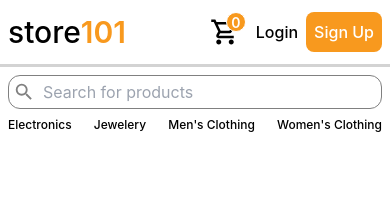
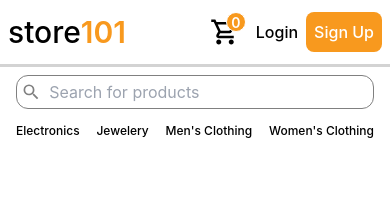
Before and after one commit to akinyiliz/Store101, a React (Vite) app in the folder frontend/: page / in a window 390 px wide. Shown: the top 199 px of the page. Built offline with nearby package versions, Linux system fonts and the light colour scheme.

Commit message:
refactor: Replace Link with NavLink

```diff
--- a/frontend/src/components/Searchbar.tsx
+++ b/frontend/src/components/Searchbar.tsx
@@ -1,6 +1,5 @@
 import { MdSearch } from "react-icons/md";
-import { useEffect, useState } from "react";
-import { Link, useLocation } from "react-router-dom";
+import { NavLink } from "react-router-dom";
 
 const categories = [
   "electronics",
@@ -10,41 +9,25 @@ const categories = [
 ];
 
 const Searchbar = () => {
-  const [activeCategory, setActiveCategory] = useState<number | null>(null);
-
-  const location = useLocation();
-
-  useEffect(() => {
-    if (
-      location.pathname === "/" ||
-      location.pathname === "/cart" ||
-      location.pathname === "/register" ||
-      location.pathname === "/login"
-    ) {
-      setActiveCategory(null);
-    }
-  }, [location.pathname]);
-
   return (
-    <div className="md:px-6 w-full p-2 flex flex-col-reverse lg:flex-row items-center gap-2 md:gap-4 lg:gap-16 md:justify-between">
+    <div className="md:px-6 w-full py-2 px-4 flex flex-col-reverse lg:flex-row items-center gap-2 md:gap-4 lg:gap-16 md:justify-between">
       {/* CATEGORIES LIST */}
       <ul className="w-full md:w-3/4 lg:w-1/2 flex items-center justify-between flex-wrap font-medium">
         {categories.map((category, index) => {
-          const isActive = activeCategory === index;
-
           return (
-            <li
-              key={index}
-              className={`font-medium capitalize text-xs md:text-base ${
-                isActive ? "border-b-4 border-primaryColor" : ""
-              }`}
-            >
-              <Link
+            <li key={index} className="">
+              <NavLink
                 to={"/" + category}
-                onClick={() => setActiveCategory(index)}
+                className={({ isActive }) =>
+                  `font-medium capitalize text-xs md:text-base ${
+                    isActive
+                      ? "border-b-4 border-primaryColor duration-100"
+                      : ""
+                  }`
+                }
               >
                 {category}
-              </Link>
+              </NavLink>
             </li>
           );
         })}
@@ -53,10 +36,11 @@ const Searchbar = () => {
       {/* SEARCH BAR */}
       <div className="flex w-full lg:w-1/2 items-center gap-2 border border-[#808080] p-1 rounded-xl">
         <MdSearch size={22} className="text-[#808080]" />
+
         <input
           type="text"
           placeholder="Search for products"
-          className="flex-1 focus:outline-none"
+          className="w-full focus:outline-none"
         />
       </div>
     </div>
```
